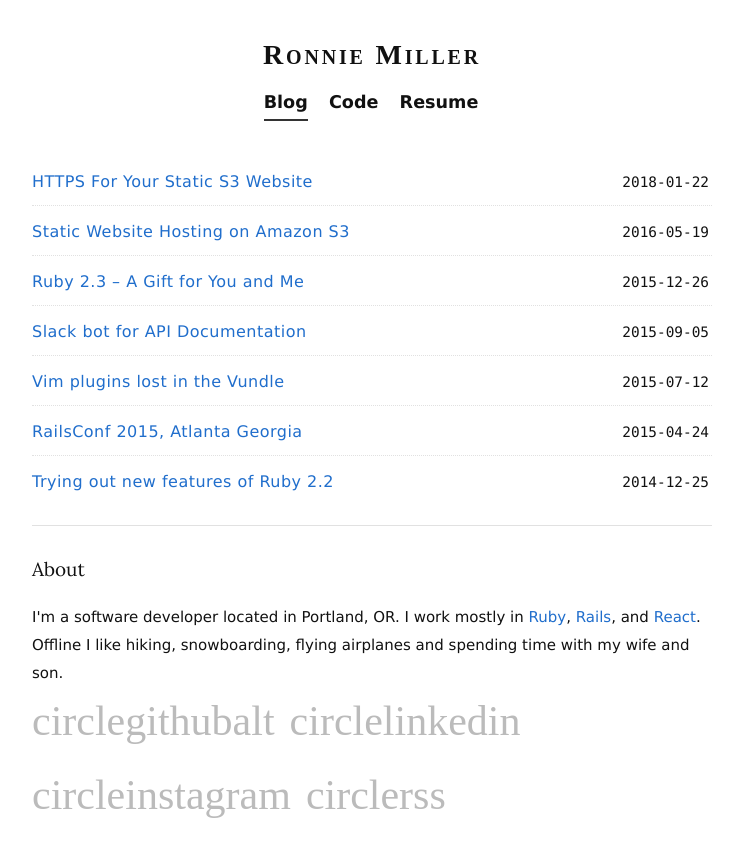
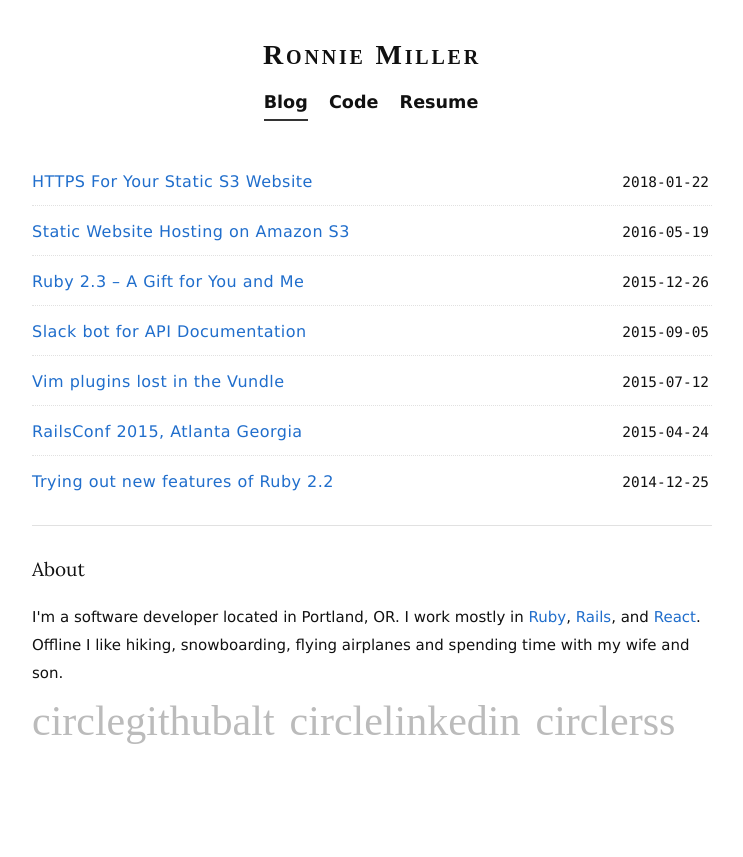
Before and after one commit to mlr/mlr.github.com, a Jekyll site: the page built from index.md, in a window 1280 px wide. Shown: the top 857 px of the page, without its empty margins (268-1011 px from the left). Built offline with Jekyll 4.4.1, drawn with Linux system fonts in a browser that asks for light colours; some web fonts are replaced.

Commit message:
Remove Instagram

```diff
--- a/_includes/footer.html
+++ b/_includes/footer.html
@@ -4,7 +4,6 @@
     <ul id="profiles">
       <li><a href="http://github.com/mlr" class="symbol">circlegithubalt</span></a></li>
       <li><a href="http://linkedin.com/in/ronniemlr" class="symbol">circlelinkedin</span></a></li>
-      <li><a href="http://instagram.com/ronniemlr" class="symbol">circleinstagram</span></a></li>
       <li><a href="/{{ site.feed.path }}" class="symbol">circlerss</span></a></li>
     </ul>
   </footer>
```
Also changed, not shown: 11 other files.
